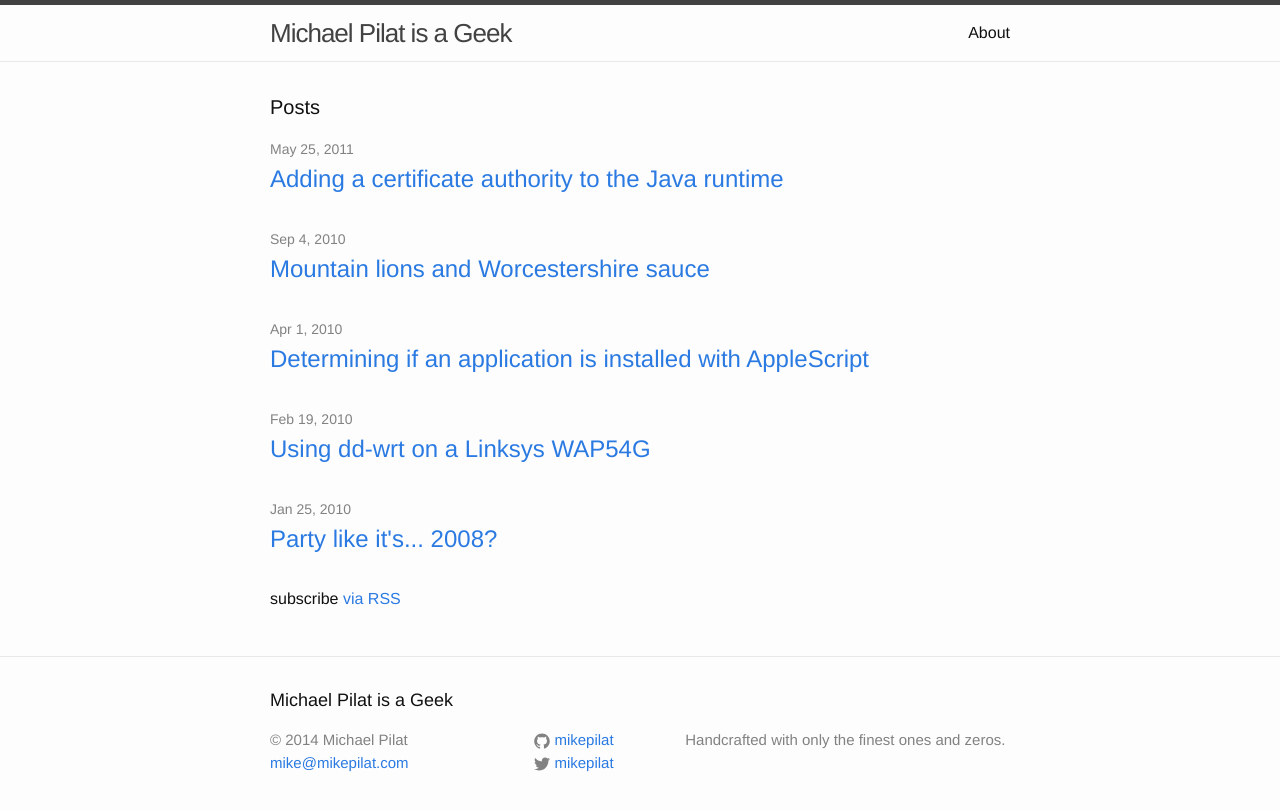
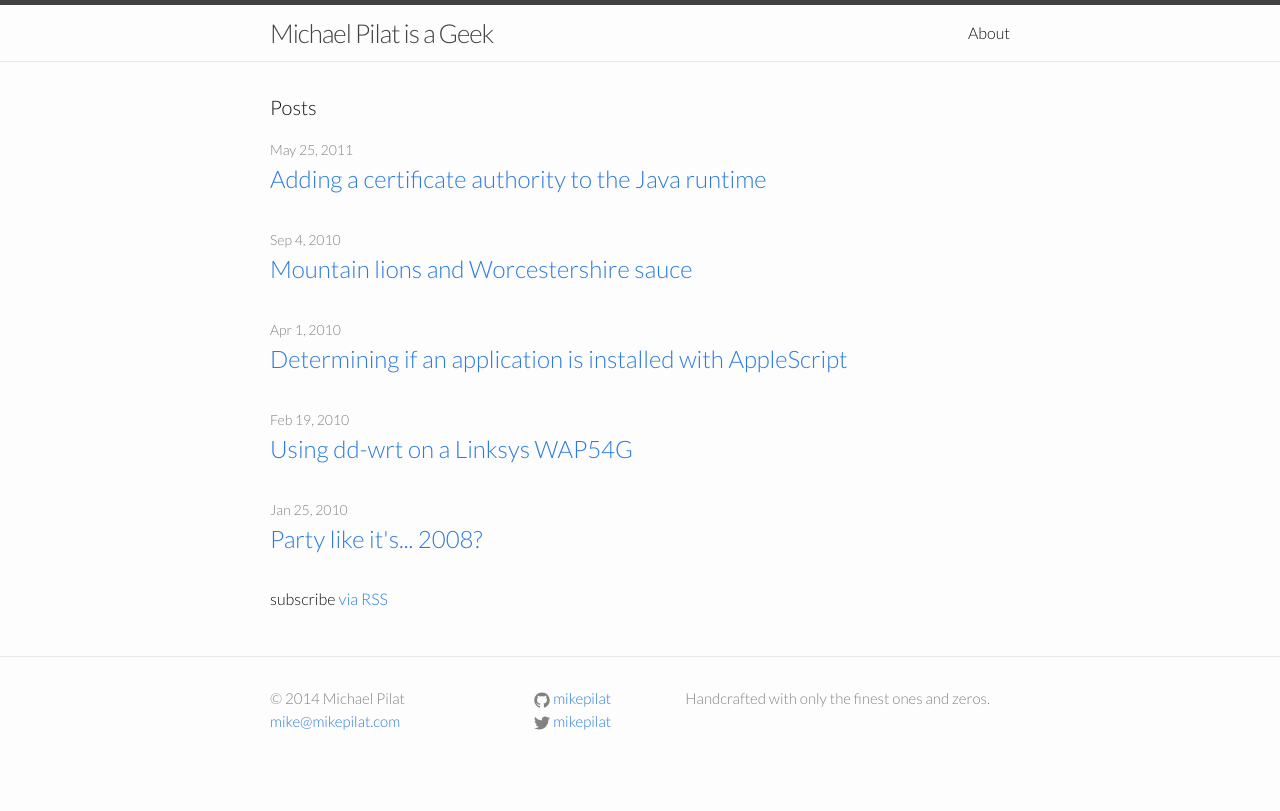
Before and after one commit to mikepilat/mikepilat.com, a Jekyll site: the page built from index.html, in a window 1280 px wide. Shown: the top 811 px of the page. Built offline with Jekyll 4.4.1, drawn with Linux system fonts in a browser that asks for light colours.

Commit message:
Style up a little

```diff
--- a/_includes/footer.html
+++ b/_includes/footer.html
@@ -1,8 +1,6 @@
 <footer class="site-footer">
 
   <div class="wrapper">
-
-    <h2 class="footer-heading">{{ site.title }}</h2>
 
     <div class="footer-col-wrapper">
       <div class="footer-col  footer-col-1">
--- a/css/main.scss
+++ b/css/main.scss
@@ -2,11 +2,10 @@
 # Only the main Sass file needs front matter (the dashes are enough)
 ---
 @charset "utf-8";
-
-
+@import url(http://fonts.googleapis.com/css?family=Lato:300,400,700,900);
 
 // Our variables
-$base-font-family: Helvetica, Arial, sans-serif;
+$base-font-family: Lato, Helvetica, Arial, sans-serif;
 $base-font-size:   16px;
 $small-font-size:  $base-font-size * 0.875;
 $base-line-height: 1.5;
```
